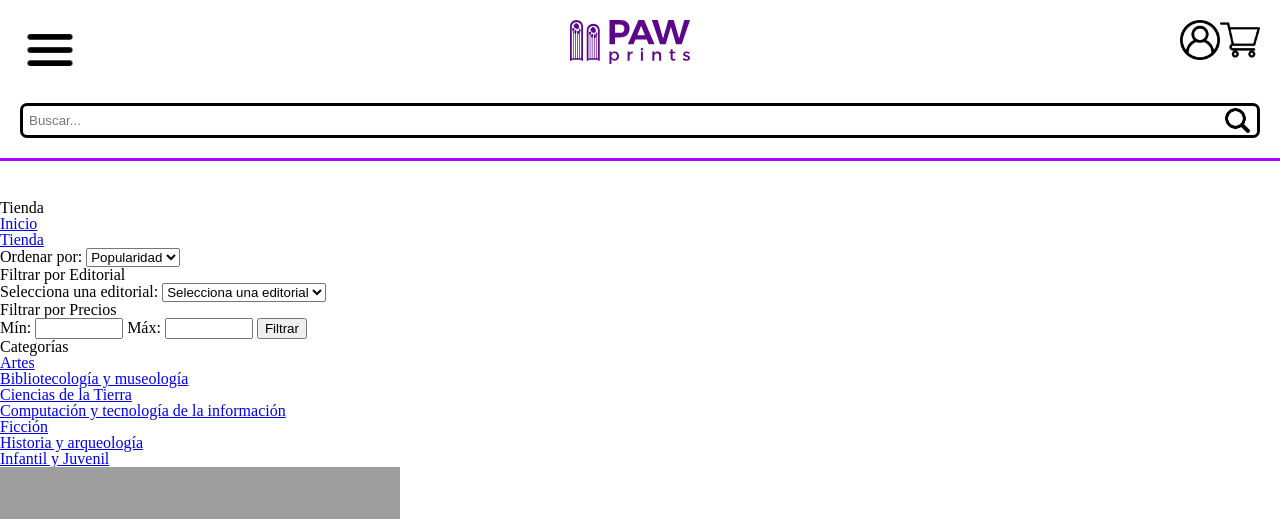
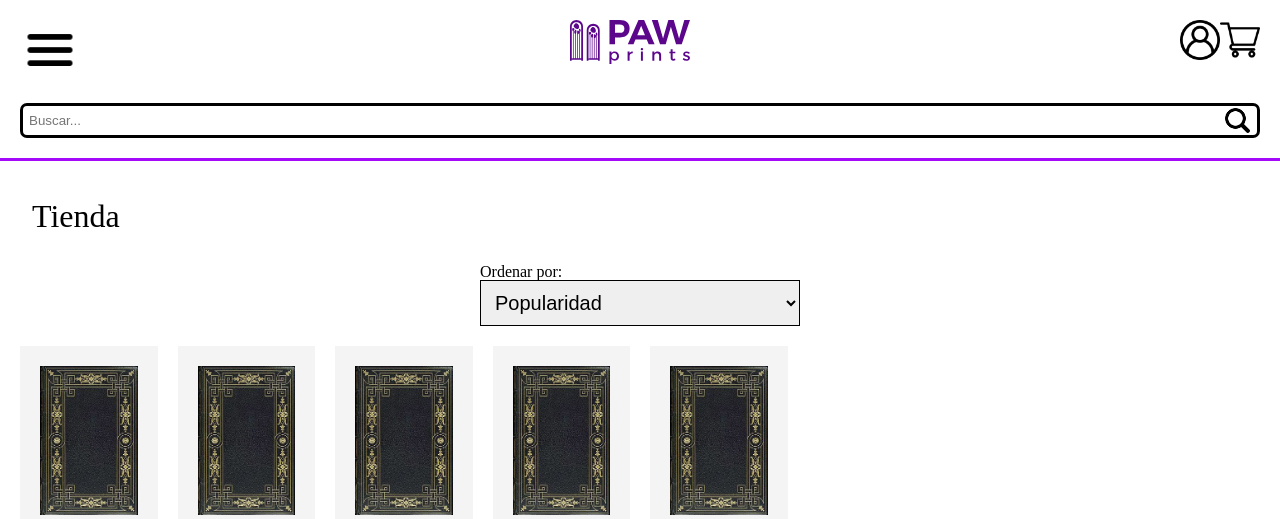
Before and after one commit to MatiasHerrneder/UNLu-PAW-Libreria, a PHP site: page /tienda.html in a window 1280 px wide. Shown: the top 519 px of the page. Run offline with PHP 8.4, Linux system fonts and the light colour scheme; grey boxes are pictures that could not be loaded.

Commit message:
Update changes

```diff
--- a/css/compraDestino.css
+++ b/css/compraDestino.css
@@ -6,7 +6,6 @@ main {
 
 form {
     margin-top: 20px;
-    width: 100vw;
 }
 
 fieldset {
@@ -24,10 +23,6 @@ label {
     display: none;
 }
 
-input {
-    margin-top: 10px;
-}
-
 legend {
     text-align: center;
     font-size: 25px;
--- a/css/elements.css
+++ b/css/elements.css
@@ -45,6 +45,7 @@
     padding: 10px;
     font-size: 20px;
     border: 1px solid black;
+    box-sizing: border-box;
 }
 
 .details-pay {
--- /dev/null
+++ b/css/login.css
@@ -0,0 +1,40 @@
+form {
+    margin: 0;
+}
+
+label {
+    display: inline;
+}
+
+.input-text {
+    margin: 0 0 1rem 0;
+}
+
+main input[type=submit] {
+    outline: 1px solid var(--violeta);
+    padding: 10px 15px;
+    color: #000;
+    border-radius: 2px;
+    background-color: transparent;
+}
+
+main p {
+    margin: 2rem 10vw 1rem 10vw;
+}
+
+main h1 {
+    font-size: 2rem;
+    margin: 0 0 2rem 2rem;
+}
+
+main label {
+    align-self: baseline;
+    margin-left: calc(10vw + 0.2rem);
+    margin-bottom: 4px;
+}
+
+/* para register */
+main form > a {
+    align-self: baseline;
+    margin: 0 calc(10vw + 0.2rem) 2rem 0;
+}
--- a/css/medioPago.css
+++ b/css/medioPago.css
@@ -1,3 +1,5 @@
+@import url('./colors.css');
+
 main {
     margin-top: 90px;
 }
@@ -9,3 +11,69 @@ main {
 .contact-send {
     margin-top: 20px;
 }
+
+.mail-icon, .location-icon {
+    height: 2rem;
+    margin: 10px;
+}
+
+.mail-box {
+    display: flex;
+}
+
+.mail-box p {
+    display: inline;
+    align-self: center;
+}
+
+.location-box {
+    display: flex;
+}
+
+.location-box section {
+    display: inline;
+}
+
+.location-box * {
+    align-self: center;
+}
+
+.location-box a {
+    margin-left: auto;
+    margin-right: 2rem;
+    outline: 1px solid var(--violeta);
+    padding: 10px 12px;
+    color: #000;
+    text-decoration: none;
+    border-radius: 2px;
+    cursor: pointer;
+}
+
+.contact-send h2 {
+    padding-left: 10px;
+    font-size: 1.5rem;
+}
+
+select {
+    margin-top: 15px;
+    width: 80vw;
+    padding: 10px;
+    font-size: 20px;
+    border: 1px solid black;
+}
+
+.tarjeta-wrapper {
+    margin: 0;
+    display: flex;
+    gap: 1rem;
+    width: 80vw;
+}
+
+.tarjeta-wrapper input {
+    flex: 1;
+    min-width: 0;
+}
+
+#vencimiento {
+    flex: 2;
+}
--- a/css/tienda.css
+++ b/css/tienda.css
@@ -1,3 +1,141 @@
 main {
     margin-top: 200px;
 }
+
+main > header section {
+    display: flex;
+    flex-direction: column;
+    align-items: center;
+    width: 60vw;
+    max-width: 20rem;
+    justify-self: center;;
+}
+
+main > header section * {
+    display: block;
+}
+
+main > header section select {
+    margin-top: 0;
+    width: 100%;
+}
+
+main > header section label {
+    margin: 0;
+}
+
+/*
+    ### MENU FILTROS COMIENZA ESCONDIDO ###
+*/
+main > section > search {
+    display: none;
+    position: fixed;
+    background-color: #fff;
+    top: 0;
+    left: 0;
+    width: 60vw;
+    height: 100vh;
+    max-width: 20rem;
+    overflow-y: auto;
+}
+
+main > section > search h2 {
+    margin: 2rem 0 0 10px;
+    font-size: 1.5rem;
+}
+
+.filter-editorial {
+    margin-top: 1rem;
+}
+
+.filter-editorial label {
+    display: none;
+}
+
+.filter-editorial select {
+    width: calc(90% - 10px);
+    margin: 0 1rem 0 1rem;
+    box-sizing: border-box;
+}
+
+.filter-precio {
+    margin-top: 1rem;
+}
+
+.filter-precio form {
+    display: grid;
+    grid-template-rows: auto auto;
+    grid-template-columns: repeat(2, 1fr);
+}
+
+.filter-precio form input[type="number"] {
+    text-align: center;
+    margin:0 5% 0 5%;
+    height: 2rem;
+    min-width: 0px;
+}
+
+.filter-precio form input[type="submit"] {
+    grid-column: 1 / span 2;
+    text-align: center;
+    margin: 0.5rem 20% 0 20%;
+}
+
+.filter-precio label{
+    display: none;
+}
+
+.filter-precio input {
+    text-align: center;
+}
+
+.filter-categorias {
+    margin-top: 1rem;
+}
+
+.filter-categorias li {
+    border-bottom: 1px solid black;
+}
+
+.filter-categorias li a {
+    display: block;
+    padding: 1rem;
+    text-decoration: none;
+    color: var(--violeta-claro-1);
+    font-weight: bold;
+}
+
+.all-books-container {
+    width: 100%;
+}
+
+.all-books-container ul {
+    display: grid;
+    grid-template-columns: repeat(auto-fill, minmax(8rem, 1fr));
+    gap: 20px;
+    padding: 20px;
+}
+
+.all-books-container li {
+    background-color: #f4f4f4;
+    padding: 20px;
+}
+
+.all-books-container article {
+    display: flex;
+    flex-direction: column;
+}
+
+.all-books-container figure img {
+    width: 100%;
+    height: auto;
+}
+
+.all-books-container article h2 {
+    margin: 1rem 0 0 0;
+    font-weight: bold;
+}
+
+.all-books-container article p {
+    margin: 0 0 1rem 0;
+}
--- a/tienda.html
+++ b/tienda.html
@@ -4,9 +4,14 @@
   <meta charset="utf-8">
   <meta name="viewport" content="width=device-width, initial-scale=1.0">
   <title>Tienda</title>
+  <link rel="stylesheet" href="css/header.css">
+  <link rel="stylesheet" href="css/elements.css">
   <link rel="stylesheet" href="css/reset.css">
-  <link rel="stylesheet" href="css/header.css">
   <link rel="stylesheet" href="css/footer.css">
+  <link rel="stylesheet" href="css/compraDestino.css">
+  <link rel="stylesheet" href="css/medioPago.css">
+  <link rel="stylesheet" href="css/index.css">
+  <link rel="stylesheet" href="css/login.css">
   <link rel="stylesheet" href="css/tienda.css">
 </head>
 <body>
@@ -44,22 +49,24 @@
   </header>
   <main>
     <header>
-    <h1>Tienda</h1>
-      <section class="breadcrumb">
+      <h1>Tienda</h1>
+      <!-- <section class="breadcrumb">
         <ol>
           <li><a href="index.html">Inicio</a></li>
           <li><a href="#">Tienda</a></li>
         </ol>
-      </section>
+      </section> -->
       <section>
         <label for="ordenar">Ordenar por:</label>
         <select id="ordenar" name="ordenar">
           <option value="popularidad">Popularidad</option>
+          <option value="menor-precio">Menor precio</option>
+          <option value="mayor-precio">Mayor precio</option>
         </select>
       </section>
-  </header>
-  <section>
-    <search>
+    </header>
+    <section>
+      <search>
         <section class="filter-editorial">
           <h2>Filtrar por Editorial</h2>
           <label for="editorial">Selecciona una editorial:</label>
@@ -71,9 +78,9 @@
           <h2>Filtrar por Precios</h2>
           <form>
             <label for="min-precio">Mín:</label>
-            <input type="number" id="min-precio" name="min-precio" min="2000" max="100000">
+            <input type="number" id="min-precio" placeholder="Min" name="min-precio" min="2000" max="100000">
             <label for="max-precio">Máx:</label>
-            <input type="number" id="max-precio" name="max-precio" min="2000" max="100000">
+            <input type="number" id="max-precio" placeholder="Max" name="max-precio" min="2000" max="100000">
             <input type="submit" value="Filtrar">
           </form>
         </section>
@@ -87,16 +94,18 @@
             <li><a href="#">Ficción</a></li>
             <li><a href="#">Historia y arqueología</a></li>
             <li><a href="#">Infantil y Juvenil</a></li>
+            <li><a href="#">Test scroll</a></li>
+            <li><a href="#">Test scroll</a></li>
           </ol>
         </section>
       </search>
     </section>
-    <section>
+    <section class="all-books-container">
       <ul>
         <li>
           <article>
             <figure>
-              <img src="img-libro.jpg" alt="">
+              <img src="img/libro.jpg" alt="">
             </figure>
             <h2>Mi libro</h2>
             <p>Juan Perez</p>
@@ -106,7 +115,37 @@
         <li>
           <article>
             <figure>
-              <img src="img-libro.jpg" alt="">
+              <img src="img/libro.jpg" alt="">
+            </figure>
+            <h2>Mi libro</h2>
+            <p>Juan Perez</p>
+            <p>$123123</p>
+          </article>
+        </li>
+        <li>
+          <article>
+            <figure>
+              <img src="img/libro.jpg" alt="">
+            </figure>
+            <h2>Mi libro</h2>
+            <p>Juan Perez</p>
+            <p>$123123</p>
+          </article>
+        </li>
+        <li>
+          <article>
+            <figure>
+              <img src="img/libro.jpg" alt="">
+            </figure>
+            <h2>Mi libro</h2>
+            <p>Juan Perez</p>
+            <p>$123123</p>
+          </article>
+        </li>
+        <li>
+          <article>
+            <figure>
+              <img src="img/libro.jpg" alt="">
             </figure>
             <h2>Mi libro</h2>
             <p>Juan Perez</p>
```
Also changed, not shown: login.html (+29 -16 lines), medioPago.html (+16 -15 lines), register.html (+31 -18 lines), img/libro.jpg (added), img/location.png (added), img/mail.png (added).
